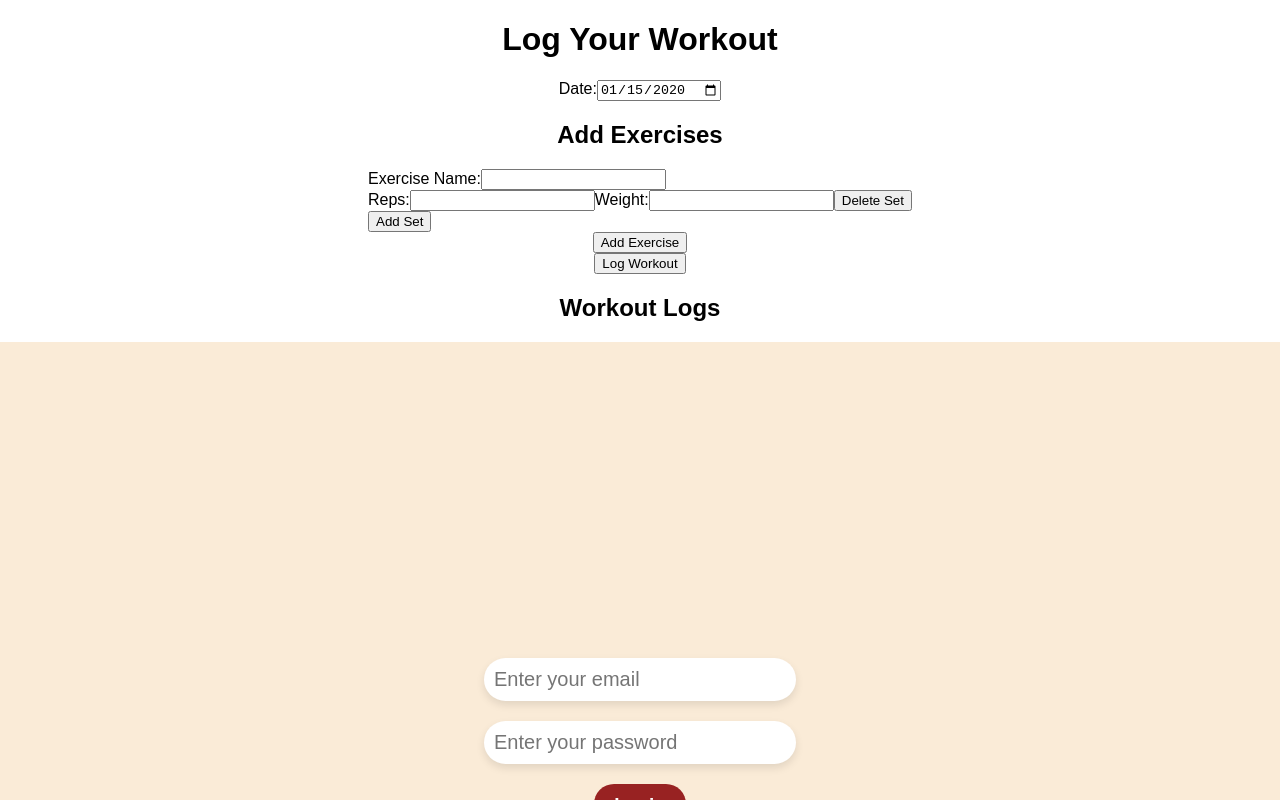
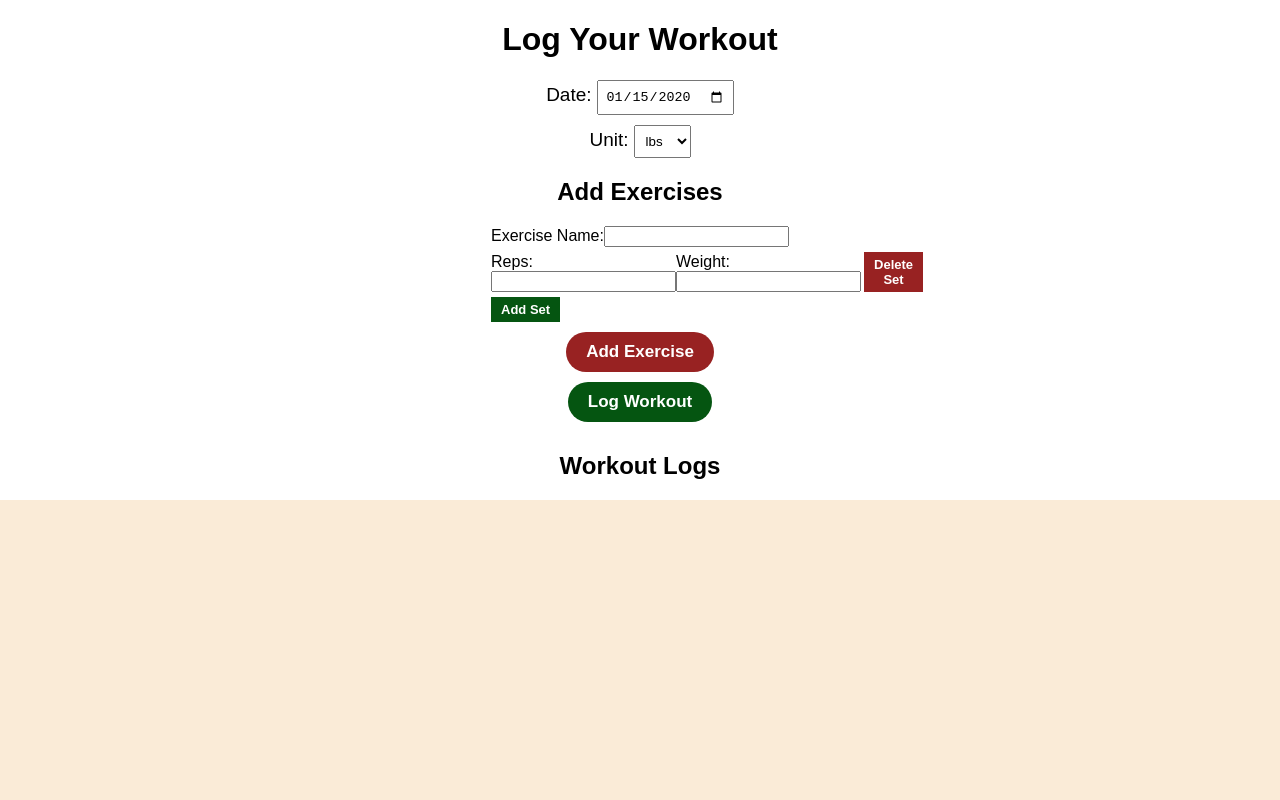
Before and after one commit to Giapdo2005/FitQuest, a React (Vite) app: page /login in a window 1280 px wide. Both pictures are taken after typing "2020-01-15" into the empty fields and a click on the button "Add Exercise". Shown: the top 800 px of the page. Built offline with nearby package versions, Linux system fonts and the light colour scheme.

Commit message:
Updated Front-end 7/12

```diff
--- a/src/components/Workout.jsx
+++ b/src/components/Workout.jsx
@@ -5,6 +5,7 @@ function Workout() {
   const [date, setDate] = useState('');
   const [exercises, setExercises] = useState([]);
   const [loggedWorkouts, setLoggedWorkouts] = useState([]);
+  const [unit, setUnit] = useState('lbs');
 
   const addExercise = () => {
     setExercises([
@@ -69,13 +70,21 @@ function Workout() {
   return (
     <div className="workout-logger">
       <h1>Log Your Workout</h1>
-      <label>
+      <label className='date-picker'>
         Date:
         <input
           type="date"
           value={date}
           onChange={(e) => setDate(e.target.value)}
+          className='date-selector'
         />
+      </label>
+      <label className='unit-input'>
+        Unit:
+        <select className='unit-selector' value={unit} onChange={(e) => setUnit(e.target.value)}>
+          <option value="lbs">lbs</option>
+          <option value="kgs">kgs</option>
+        </select>
       </label>
       <h2>Add Exercises</h2>
       {exercises.map((exercise, exerciseIndex) => (
@@ -108,10 +117,13 @@ function Workout() {
                   onChange={(event) => handleSetChange(exerciseIndex, setIndex, event)}
                 />
               </label>
-              <button onClick={() => deleteSet(exerciseIndex, setIndex)}>Delete Set</button>
+              <button className='delete-set' onClick={() => deleteSet(exerciseIndex, setIndex)}>Delete Set</button>
             </div>
           ))}
-          <button onClick={() => addSet(exerciseIndex)}>Add Set</button>
+          <div>
+            <button className='add-set' onClick={() => addSet(exerciseIndex)}>Add Set</button>
+          </div>
+
         </div>
       ))}
       <div>
@@ -128,12 +140,12 @@ function Workout() {
             <h3>{workout.date}</h3>
             {workout.exercises.map((exercise, exerciseIndex) => (
               <div key={exerciseIndex}>
-                <h4>{exercise.name}</h4>
+                <h4>Exercise #{exerciseIndex+ 1}: {exercise.name}</h4>
                 {exercise.sets.map((set, setIndex) => (
                   <div key={setIndex} className="reps-weight">
                     <p>Set: {setIndex + 1}</p>
                     <p>Reps: {set.reps}</p>
-                    <p>Weight: {set.weight}</p>
+                    <p>Weight: {set.weight} {workout.unit}</p>
                   </div>
                 ))}
               </div>
--- a/src/index.css
+++ b/src/index.css
@@ -117,6 +117,48 @@ body {
   color: white;
   font-weight: bold;
 }
+.date-picker {
+  font-size: 19px;
+}
+.date-selector {
+  padding: 7px;
+  margin-left: 5px;
+  margin-bottom: 10px;
+}
+.unit-input {
+  font-size: 19px;
+}
+.unit-selector{
+  padding: 7px;
+  margin-left: 5px;
+}
+.add-exercise {
+  background-color: rgb(152, 34, 34);
+  border: none;
+  font-size: 17px;
+  padding-top: 10px;
+  padding-bottom: 10px;
+  padding-left: 20px;
+  padding-right: 20px;
+  border-radius: 20px;
+  color: white;
+  font-weight: bold;
+  margin-bottom: 10px;
+}
+
+.log-workout {
+  background-color: rgb(5, 85, 17);
+  border: none;
+  font-size: 17px;
+  padding-top: 10px;
+  padding-bottom: 10px;
+  padding-left: 20px;
+  padding-right: 20px;
+  border-radius: 20px;
+  color: white;
+  font-weight: bold;
+  margin-bottom: 10px;
+}
 .workout-logger {
   display: flex;
   flex-direction: column;
@@ -125,4 +167,39 @@ body {
 .reps-weight {
   display: flex;
   justify-content: space-between;
+  align-items: center;
+  margin-top: 5px;
+  width: 200px
 }
+.add-set {
+  background-color: rgb(5, 85, 17);
+  border: none;
+  font-size: 13px;
+  padding-top: 5px;
+  padding-bottom: 5px;
+  padding-left: 10px;
+  padding-right: 10px;
+  color: white;
+  font-weight: bold;
+  margin-bottom: 10px;
+  margin-top: 5px;
+}
+.delete-set {
+  background-color: rgb(152, 34, 34);
+  border: none;
+  font-size: 13px;
+  padding-top: 5px;
+  padding-bottom: 5px;
+  padding-left: 10px;
+  padding-right: 10px;
+  color: white;
+  font-weight: bold;
+  margin-left: 3px;
+}
+.workout-logs {
+  display: flex;
+
+}
+.workout-log {
+  margin-right: 80px;
+}
```
